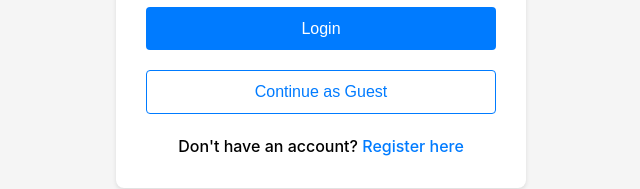
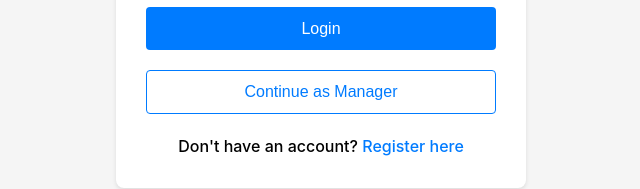
Before and after one commit to Aniket1103/inventory-management-mern, a React (Vite) app in the folder client/: page / in a window 1280 px wide. Shown: the part 440-629 px from the top of the page, without its empty margins (319-959 px from the left). Built offline with nearby package versions, Linux system fonts and the light colour scheme; no server answers.

Commit message:
fix - update route for /

```diff
--- a/client/src/App.jsx
+++ b/client/src/App.jsx
@@ -41,7 +41,10 @@ function App() {
               <Route path="/register" element={<Register />} />
             </>
           ) : (
-            <Route path="/dashboard" element={<Dashboard userState={userState} /> } />
+            <>
+              <Route path="/" element={<Dashboard userState={userState} /> } />
+              <Route path="/dashboard" element={<Dashboard userState={userState} /> } />
+            </>
           )
         }
       </Routes>
--- a/client/src/components/Login/Login.jsx
+++ b/client/src/components/Login/Login.jsx
@@ -2,6 +2,7 @@ import React, { useState } from "react";
 import { Link, useNavigate } from "react-router-dom";
 import axios from "axios";
 import "./Login.css";
+import { toast, Toaster } from "react-hot-toast";
 
 const Login = () => {
   const [formData, setFormData] = useState({
@@ -33,11 +34,12 @@ const Login = () => {
       }, config);
 
       console.log("login response", response);
+      toast.success("Logged In Successfully!");
       navigation.navigate('dashboard');
     } catch (error) {
       // const { status, data } = error.response;
       // console.log(status, data);
-      alert("Error Logging in\nPlease try again.");
+      toast.error(error?.response?.data?.message || "Error Logging in\nPlease try again.");
     }
   }
 
@@ -51,17 +53,18 @@ const Login = () => {
   const handleContinueAsGuest = async () => {
     // Handle "Continue as Guest" button action here
     setFormData({
-      email: "assistant1@gmail.com",
-      password: "assistant1pass"
+      email: "manager1@gmail.com",
+      password: "manager1pass"
     })
     await handleLogin();
-    console.log("Continue as Guest clicked!");
+    console.log("Continue as Manager clicked!");
   };
 
 
   return (
     <div className="login-container">
       <div className="login-card">
+        <Toaster />
         <h2>Login</h2>
         <form onSubmit={handleSubmit}>
           <div className="form-group">
@@ -88,7 +91,7 @@ const Login = () => {
           </div>
           <button type="submit">Login</button>
           <div className="continue-as-guest">
-            <button onClick={handleContinueAsGuest}>Continue as Guest</button>
+            <button onClick={handleContinueAsGuest}>Continue as Manager</button>
           </div>
           <div className="register-link">
             <p>
--- a/client/src/components/Register/Register.jsx
+++ b/client/src/components/Register/Register.jsx
@@ -2,6 +2,7 @@ import React, { useState } from "react";
 import { Link } from "react-router-dom";
 import axios from "axios";
 import "./Register.css";
+import { toast, Toaster } from "react-hot-toast";
 
 const Register = () => {
   const [formData, setFormData] = useState({
@@ -29,12 +30,14 @@ const Register = () => {
       });
 
       console.log(data.user);
+      toast.success(data.message || "Registered Successfully");
       navigation.navigate('dashboard');
     } catch (error) {
+      if(!error.resoponse || !error.response.status || !error.response.data) toast.error(data.message, "Error in Registration");
       const { status, data } = error.response;
       console.log(status, data);
-      if(status === 400 || status.status === 401) alert(data.message);
-      else alert("Error in Registration\nPlease try again.");
+      if(status === 400 || status === 401) toast.error(data.message, "Error in Registration");
+      else toast.error("Error in Registration\nPlease try again.");
     }
   }
 
@@ -47,6 +50,7 @@ const Register = () => {
   return (
     <div className="register-container">
       <div className="register-card">
+        <Toaster />
         <h2>Register</h2>
         <div className="role-tabs">
           <div
```
